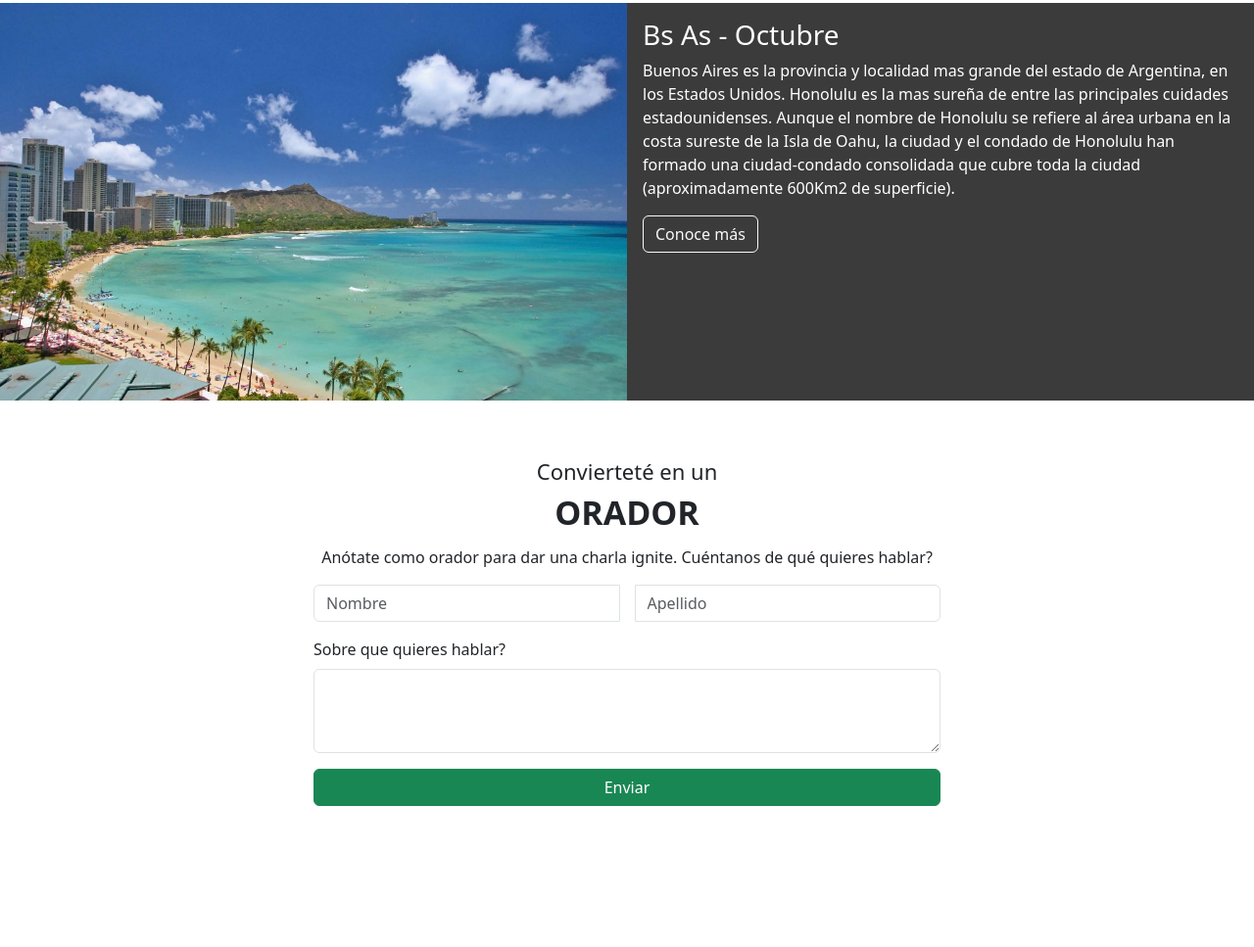
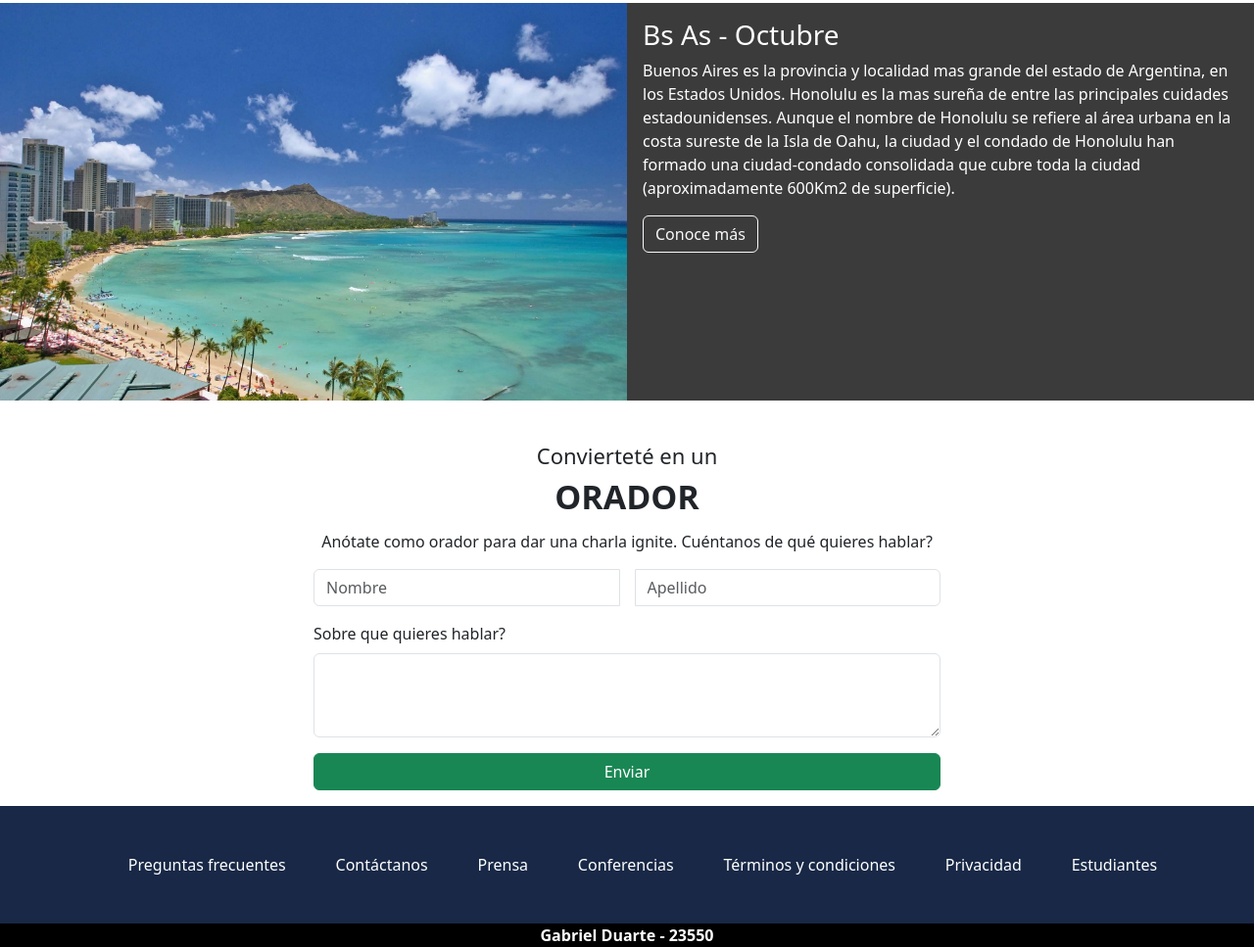
Before and after one commit to GBLDuarte/integradorFront23550, a plain HTML site: page index.html in a window 1280 px wide. Shown: the part 1675-2642 px from the top of the page at 98% size. Before the commit the page ends 2498 px from the top, so only its background shows below. Drawn offline with nearby package versions, Linux system fonts and the light colour scheme.

Commit message:
Footer finalizado

```diff
--- a/index.html
+++ b/index.html
@@ -122,12 +122,25 @@
           <label for="exampleFormControlTextarea1" class="form-label">Sobre que quieres hablar?</label>
           <textarea class="form-control" id="exampleFormControlTextarea1" rows="3"></textarea>
         </div>
-        <button type="button" class="btn btn-success">Enviar</button>
+        <button type="button" class="mb-3 btn btn-success">Enviar</button>
       </form>
     </section>
   </main>
 
-  <footer></footer>
+  <footer>
+    <div class="cajaLinks">
+      <ul class="links m-0">
+        <li>Preguntas frecuentes</li>
+        <li>Contáctanos</li>
+        <li>Prensa</li>
+        <li>Conferencias</li>
+        <li>Términos y condiciones</li>
+        <li>Privacidad</li>
+        <li>Estudiantes</li>
+      </ul>
+    </div>
+    <div class="personal">Gabriel Duarte - 23550 </div>
+  </footer>
 
   <script src="https://cdn.jsdelivr.net/npm/bootstrap@5.3.2/dist/js/bootstrap.bundle.min.js"
     integrity="sha384-C6RzsynM9kWDrMNeT87bh95OGNyZPhcTNXj1NW7RuBCsyN/o0jlpcV8Qyq46cDfL"
--- a/style.css
+++ b/style.css
@@ -78,13 +78,14 @@ header {
 .flexCards{
     display: flex;
     column-gap: 2rem;
+    flex-wrap: wrap;
 }
 
 /* Seccion imagen y descripcion 50 50 */
 .flex3{
     display: flex;
     background-color: rgb(59, 59, 59);
-    margin-bottom: 3rem;
+    margin-bottom: 2rem;
 }
 
 .img50{
@@ -111,3 +112,23 @@ form{
     display: flex;
     flex-direction: column;
 }
+
+/* Footer */
+.cajaLinks{
+    background-color: rgb(24, 40, 70);
+    color: white;
+    padding: 3rem;
+}
+
+.links{
+    display: flex;
+    justify-content: space-evenly;
+    list-style: none;
+}
+
+.personal{
+    color: white;
+    text-align: center;
+    font-weight: bold;
+    background-color: black;
+}
```
